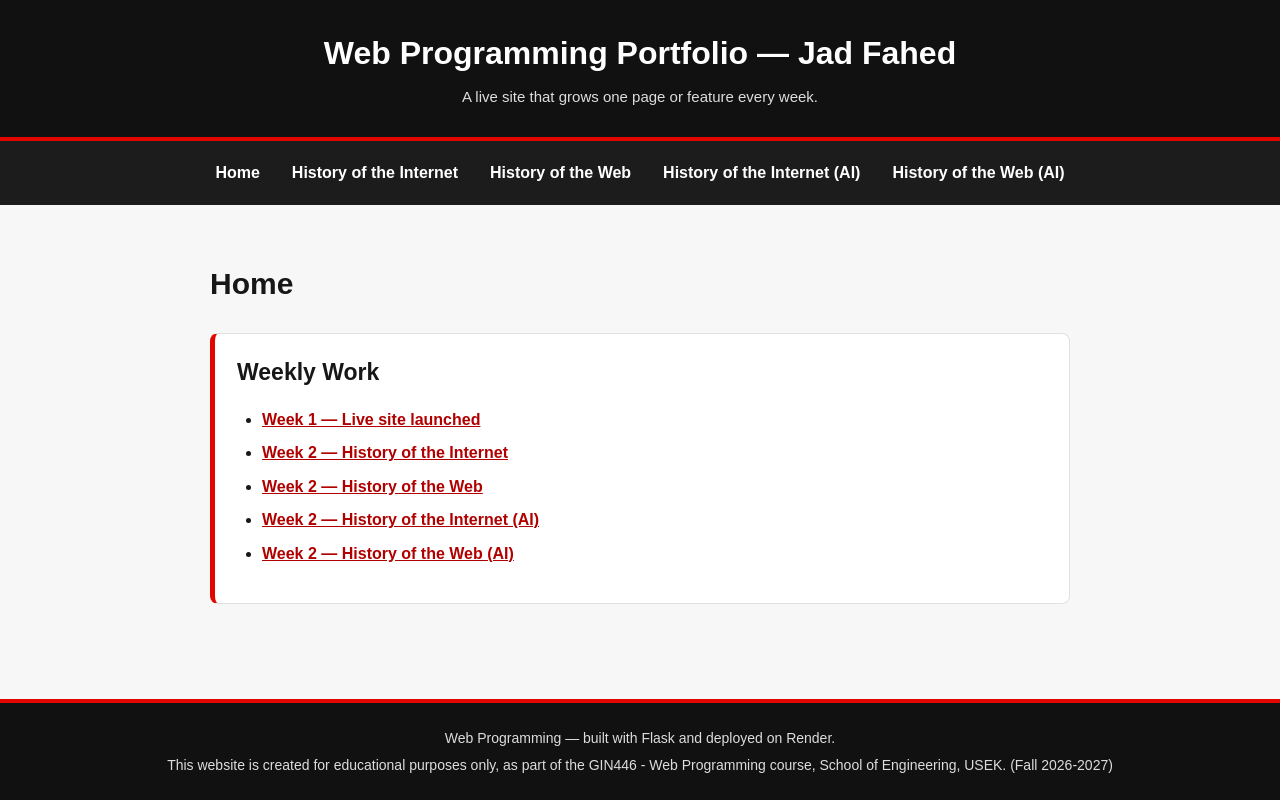
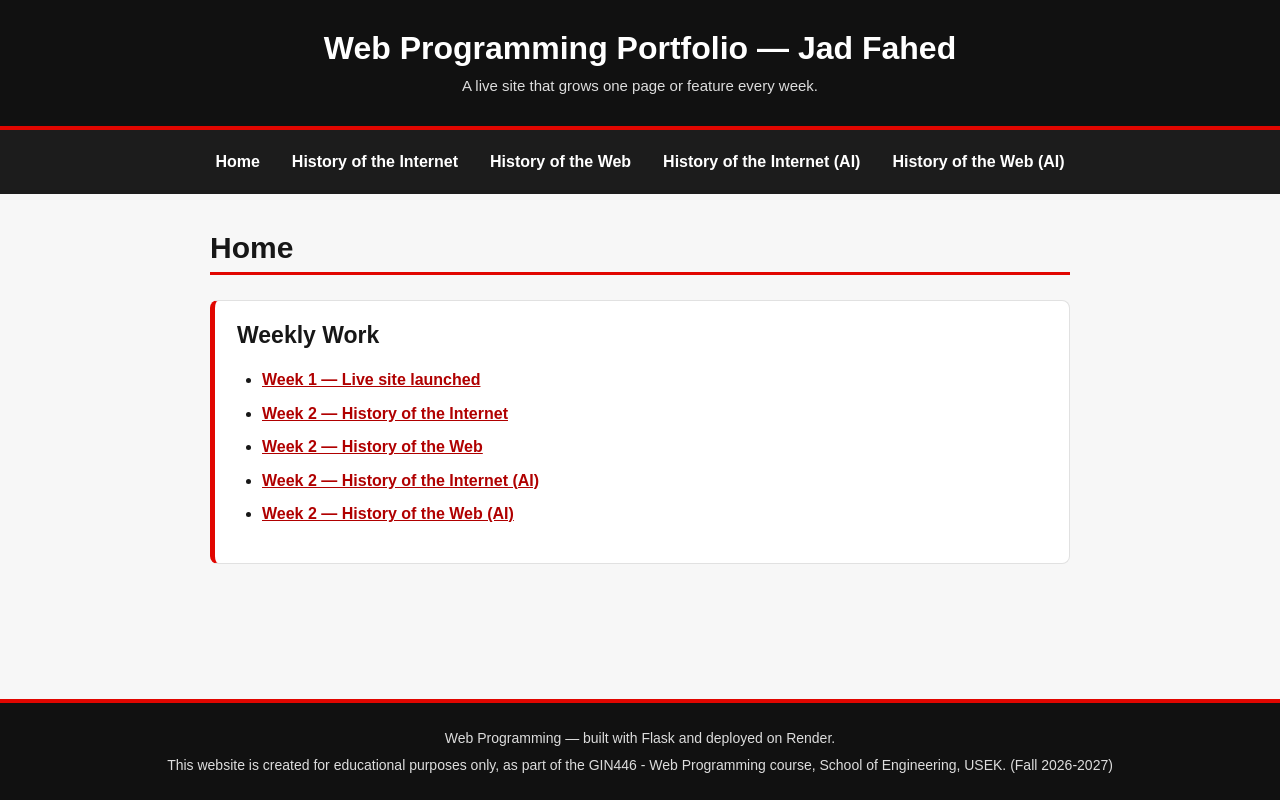
Before and after one commit to Jadfahed224/web-programming-site, a Flask app: page / in a window 1280 px wide. Run offline with Flask 3, Linux system fonts and the light colour scheme.

Commit message:
Week 3: CSS

```diff
--- a/static/style.css
+++ b/static/style.css
@@ -1,42 +1,81 @@
+:root {
+    --color-red: #e10600;
+    --color-red-dark: #b00000;
+    --color-red-heading: #c00000;
+
+    --color-black: #111111;
+    --color-nav: #1c1c1c;
+    --color-white: #ffffff;
+    --color-background: #f7f7f7;
+    --color-text: #171717;
+    --color-light-gray: #dddddd;
+    --color-border: #e1e1e1;
+    --color-border-light: #eeeeee;
+
+    --font-heading: Arial, Helvetica, sans-serif;
+    --font-body: Arial, Helvetica, sans-serif;
+
+    --space-xs: 4px;
+    --space-sm: 6px;
+    --space-md: 10px;
+    --space-lg: 20px;
+    --space-xl: 28px;
+
+    --radius-sm: 7px;
+    --radius-md: 8px;
+    --radius-lg: 12px;
+
+    --container-width: 900px;
+}
+
+/* General */
 * {
     box-sizing: border-box;
 }
 
+html {
+    scroll-behavior: smooth;
+}
+
 body {
     margin: 0;
-    font-family: Arial, sans-serif;
-    background: #f7f7f7;
-    color: #171717;
+    font-family: var(--font-body);
+    font-size: 16px;
     line-height: 1.6;
+    color: var(--color-text);
+    background: var(--color-background);
     min-height: 100vh;
     display: flex;
     flex-direction: column;
+    overflow-x: hidden;
 }
 
 /* Header */
 header {
-    background: #111111;
-    color: white;
+    background: var(--color-black);
+    color: var(--color-white);
     padding: 28px 20px;
     text-align: center;
-    border-bottom: 4px solid #e10600;
+    border-bottom: 4px solid var(--color-red);
 }
 
 header h1 {
     margin: 0;
+    font-family: var(--font-heading);
     font-size: 32px;
     font-weight: 900;
+    line-height: 1.25;
 }
 
 header p {
     margin: 6px 0 0;
     font-size: 15px;
-    color: #dddddd;
+    color: var(--color-light-gray);
 }
 
 /* Navigation */
 nav {
-    background: #1c1c1c;
+    background: var(--color-nav);
     padding: 10px 15px;
 }
 
@@ -44,8 +83,10 @@ nav ul {
     list-style: none;
     margin: 0;
     padding: 0;
+
     display: flex;
     justify-content: center;
+    align-items: center;
     flex-wrap: wrap;
     gap: 6px;
 }
@@ -75,41 +121,56 @@ main {
 
 /* Main Page Title */
 main > h1 {
+    margin-top: 0;
     margin-bottom: 25px;
+    font-family: var(--font-heading);
     font-size: 30px;
+    line-height: 1.25;
+    font-weight: 800;
+    color: var(--color-text);
+
+    padding-bottom: var(--space-sm);
+    border-bottom: 3px solid var(--color-red);
 }
 
 /* Sections */
 main section {
-    background: white;
+    background: var(--color-white);
     padding: 20px 22px;
     margin-bottom: 20px;
-    border: 1px solid #e1e1e1;
-    border-left: 5px solid #e10600;
-    border-radius: 8px;
+
+    border: 1px solid var(--color-border);
+    border-left: 5px solid var(--color-red);
+    border-radius: var(--radius-md);
 }
 
 /* Section Titles */
 main h2 {
     margin-top: 0;
     margin-bottom: 15px;
+    font-family: var(--font-heading);
     font-size: 23px;
-    color: #171717;
+    line-height: 1.3;
+    font-weight: 800;
+    color: var(--color-text);
 }
 
 /* Subtitles */
 main h3 {
     margin-top: 0;
     margin-bottom: 5px;
-    color: #c00000;
+    font-family: var(--font-heading);
     font-size: 18px;
+    line-height: 1.3;
+    font-weight: 700;
+    color: var(--color-red-heading);
 }
 
 /* Articles */
 main article {
     padding-bottom: 15px;
     margin-bottom: 15px;
-    border-bottom: 1px solid #eeeeee;
+    border-bottom: 1px solid var(--color-border-light);
 }
 
 main article:last-child {
```
Also changed, not shown: other parts of static/style.css (+25 -13 lines).
